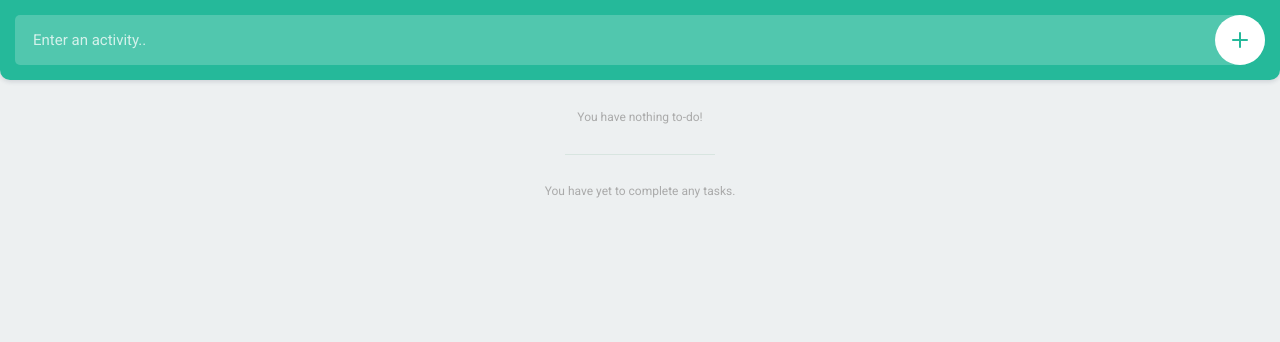
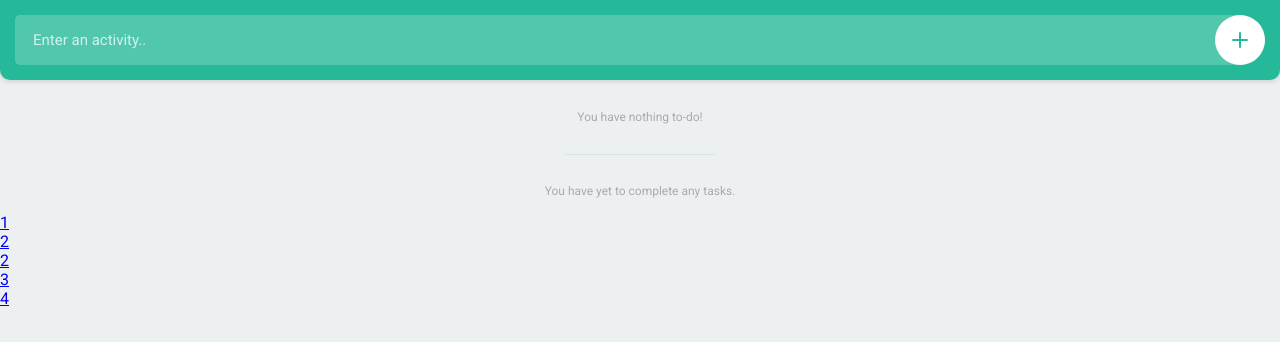
Before and after one commit to Siddikur/Siddik, a plain HTML site: page index.html in a window 1280 px wide. Drawn offline with Linux system fonts and the light colour scheme.

Commit message:
last-commit

```diff
--- a/index.html
+++ b/index.html
@@ -34,6 +34,16 @@
 			<ul class="todo" id="completed"></ul>
 		</div>
 
+		<div class="list">
+			<ul>
+				<li><a href="#">1</a></li>
+				<li><a href="#">2</a></li>
+				<li><a href="#">2</a></li>
+				<li><a href="#">3</a></li>
+				<li><a href="#">4</a></li>
+			</ul>
+		</div>
+
 		<!-- JavaScripts -->
 		<script src="resources/js/main.js"></script>
 	</body>
```
Also changed, not shown: resources/css/style.css (line endings or trailing spaces).
